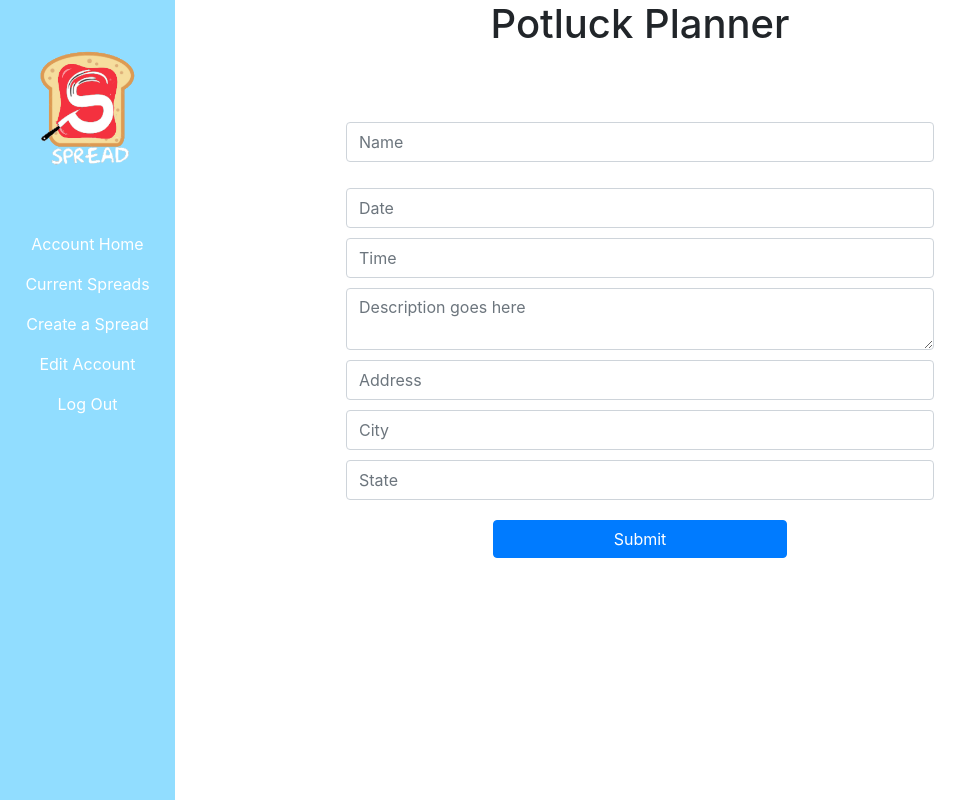
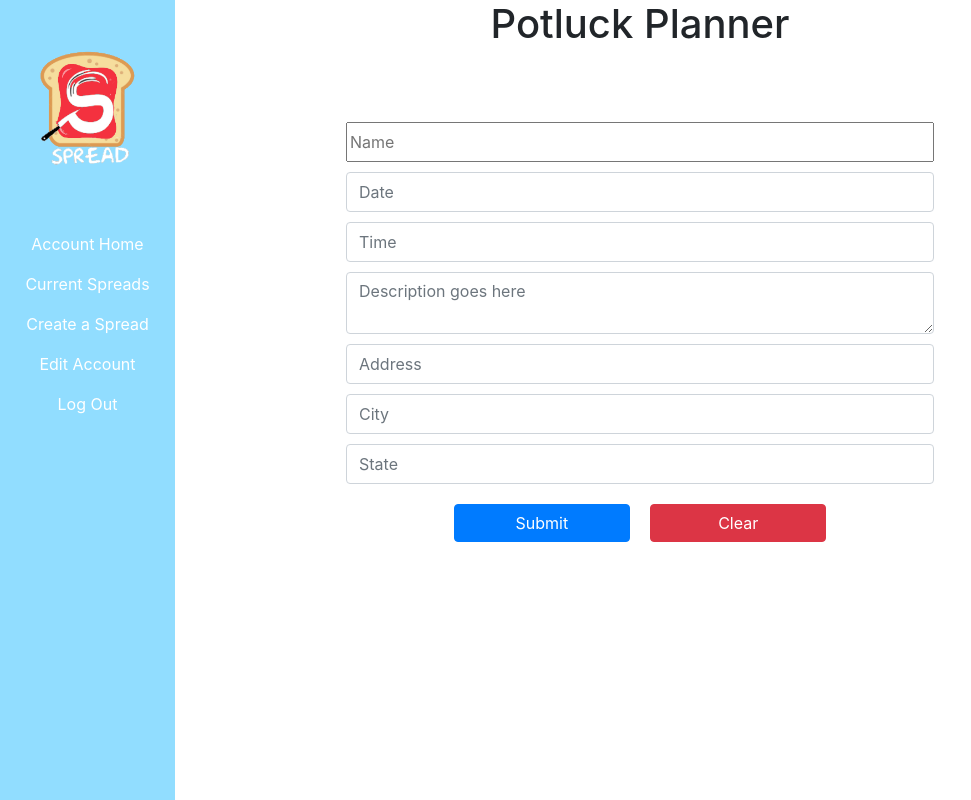
Before and after one commit to Spread-Potluck-Planner/FrontEnd, a React (Create React App) app: page /user/1/add-event in a window 1280 px wide. Shown: the whole page, without its empty margins (0-971 px from the left). Built offline with nearby package versions, Linux system fonts and the light colour scheme; sample sign-in values are in the browser's storage.

Commit message:
Form is loggin data to console.

```diff
--- a/src/components/AddNewEvent.js
+++ b/src/components/AddNewEvent.js
@@ -1,31 +1,63 @@
 import React from 'react';
 import { useForm } from 'react-hook-form';
-import {Button, FormGroup,Label, Input, Textarea} from 'reactstrap'
+import {Button, FormGroup, Input, Form} from 'reactstrap'
 
 import Navigation from './Navigation'
 
 const AddNewEvent = () => {
-    const { register, handleSubmit, errors } = useForm();
+    const { register, handleSubmit, errors, reset } = useForm();
     const onSubmit = data => console.log(data);
-    console.log(errors);
+
 
     return (
         <div className='dashboard'>
             <Navigation />
             <div className='dashboard-cards'>
-            <form onSubmit={handleSubmit(onSubmit)} className='add-event-container'>
+            <Form onSubmit={handleSubmit(onSubmit)} className='add-event-container'>
+
+                <input type="text"
+                placeholder="Name"
+                name="Name"
+                ref={register({required: true, maxLength: 80})    }
+                />
+
+                <Input type="text"
+                placeholder="Date"
+                name="Date"
+                innerRef={register({required: true, maxLength: 100})   }
+                />
+                <Input type="text"
+                placeholder="Time"
+                name="Time"
+                innerRef={register({required: true, maxLength: 10})    }
+                />
+                <Input type='textarea'
+                placeholder="Description goes here"
+                name="Description"
+                innerRef={register({required: true})}
+                />
+                <Input type="text"
+                placeholder="Address"
+                name="Address"
+                innerRef={register({required: true})}
+                />
+                <Input type="text"
+                placeholder="City"
+                name="City"
+                innerRef={register({required: true})}
+                />
+                <Input type="text"
+                placeholder="State"
+                name="State"
+                innerRef={register({required: true})}
+                />
                 <FormGroup>
-                <Input type="text" placeholder="Name" name="Name" ref={register({required: true, maxLength: 80})    } />
+                <Button color ='primary' type="submit" style={{width:'30%', margin: '20px 10px 20px 10px', }}>Submit</Button>
+                <Button onClick={() => reset()} color='danger' style={{width:'30%', margin: '20px 10px 20px 10px', }}>Clear</Button>
+
+
                 </FormGroup>
-                <Input type="text" placeholder="Date" name="Date" ref={register({required: true, maxLength: 100})   } />
-                <Input type="text" placeholder="Time" name="Time" ref={register({required: true, maxLength: 10})    } />
-                <Input type='textarea' placeholder="Description goes here" name="Description" ref={register({required: true})} />
-                <Input type="text" placeholder="Address" name="Address" ref={register({required: true})} />
-                <Input type="text" placeholder="City" name="City" ref={register({required: true})} />
-                <Input type="text" placeholder="State" name="State" ref={register({required: true})} />
-
-                <Button color ='primary' type="submit" style={{width:'50%', margin: '20px auto 20px auto', }}>Submit</Button>
-            </form>
+            </Form>
 
 
 
```
